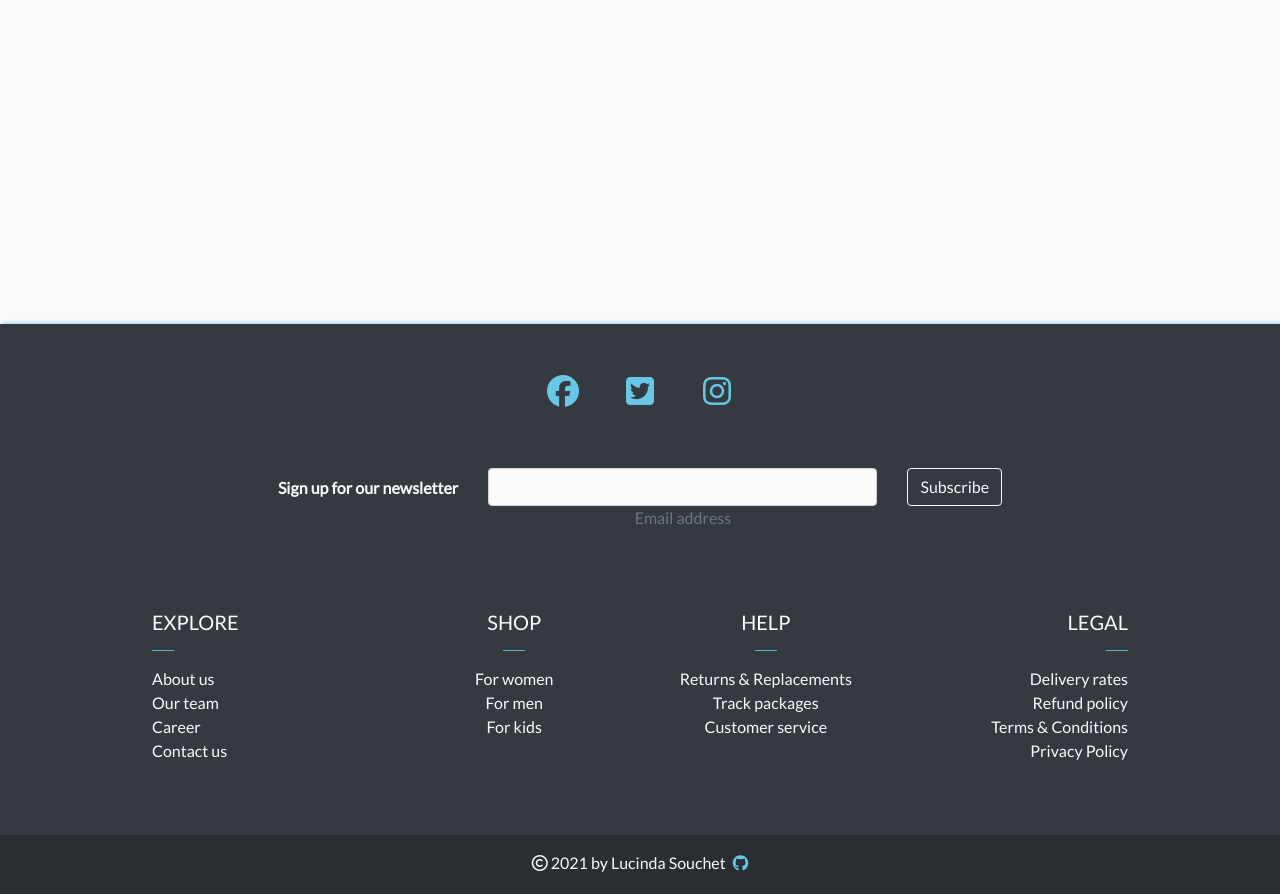
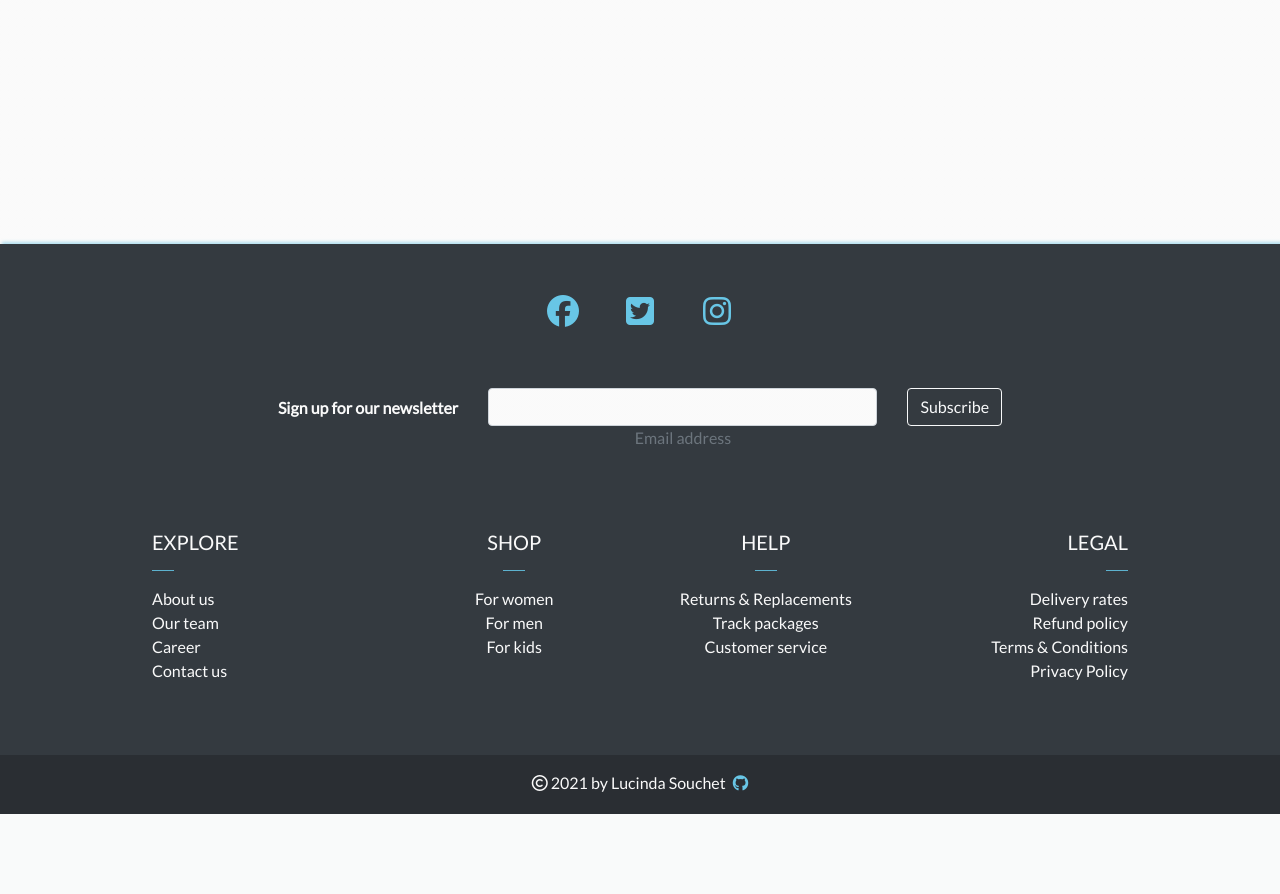
Before and after one commit to sctlcd/boutique-ado-customized-latest-version, a Django app: page /bag/ in a window 1280 px wide. Shown: the part 671-1565 px from the top of the page. After the commit the page ends 1485 px from the top, so only its background shows below. Run offline with Django 3.2, Linux system fonts and the light colour scheme; parts of the project's set-up code (start-up, migrations or seed data) failed here and were passed over; some libraries are stand-ins or nearby versions.

Commit message:
update .push in base_extension.css

```diff
--- a/static/css/base_extension.css
+++ b/static/css/base_extension.css
@@ -72,7 +72,7 @@ body {
 /* ------------------------------- footer */
 
 .push {
-  height: 18rem;
+  height: 13rem;
 }
 
 /* ------------------------------- Allauth form formatting */
```
